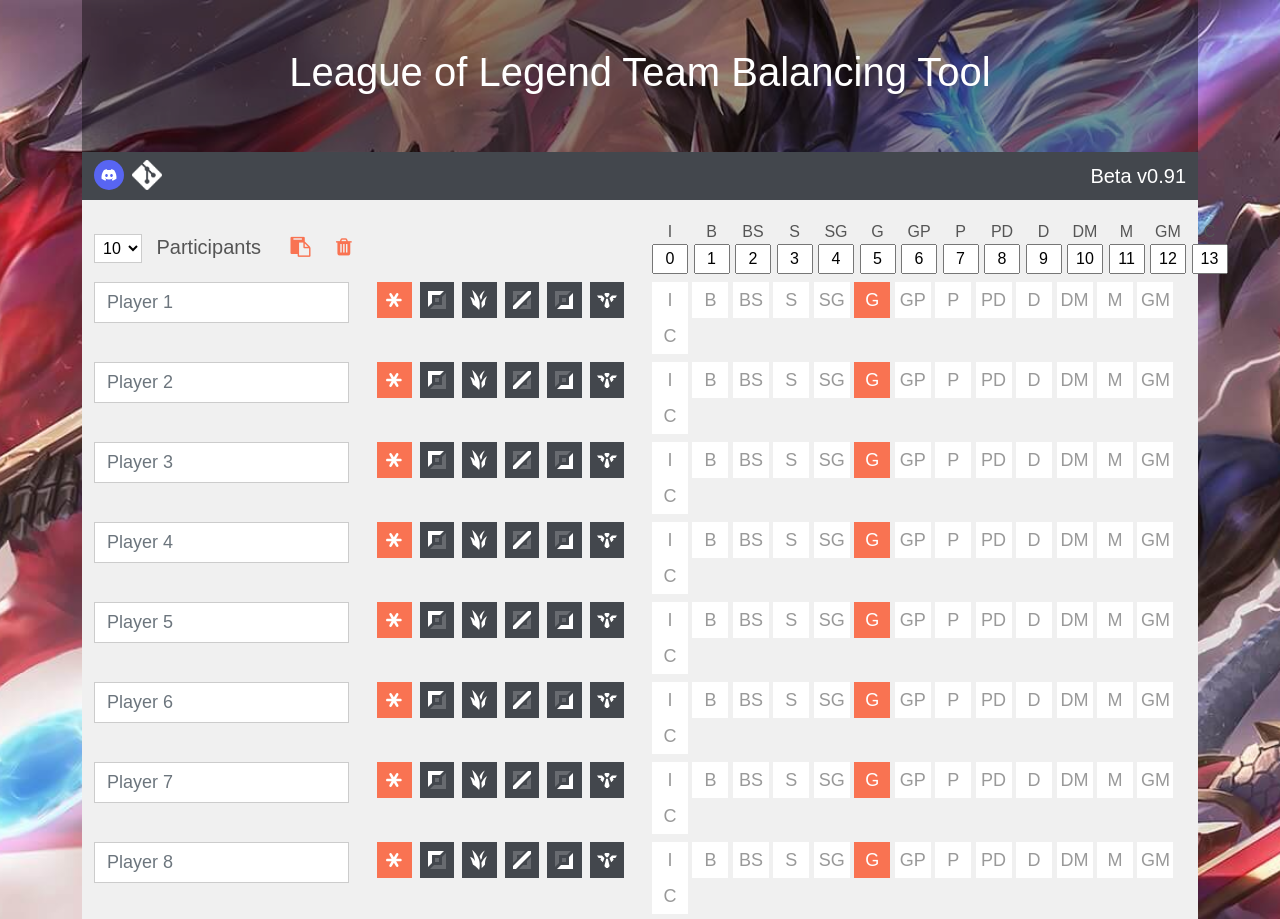
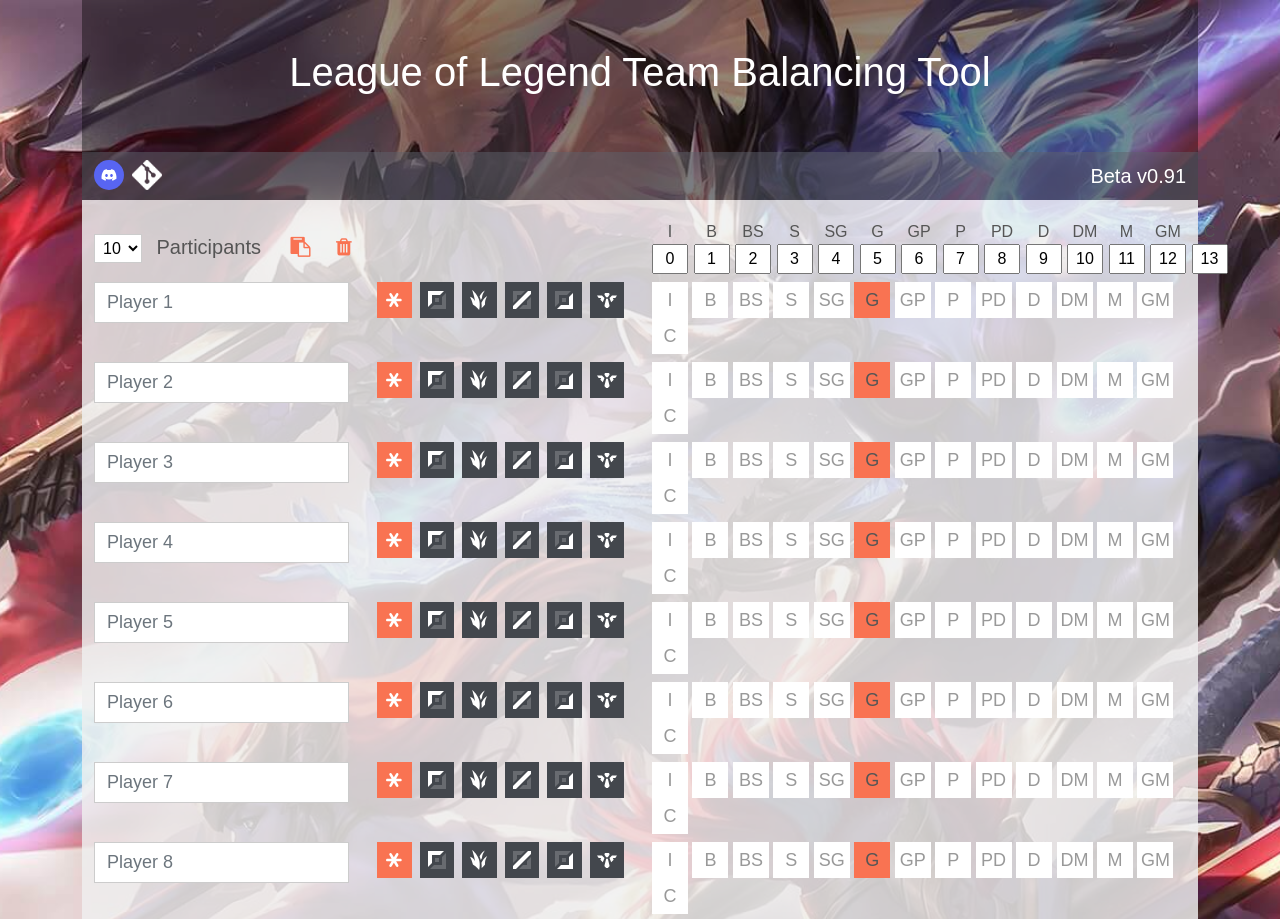
Before and after one commit to seanchoi-dev/seanchoi-dev.github.io, a plain HTML site: page lol-team/index.html in a window 1280 px wide. Shown: the top 919 px of the page. Drawn offline with nearby package versions, Linux system fonts and the light colour scheme.

Commit message:
style updates

```diff
--- a/lol-team/index.html
+++ b/lol-team/index.html
@@ -15,7 +15,7 @@
             <div class="container">
                 <div class="title py-5 text-center text-white"><h1>League of Legend Team Balancing Tool</h1></div>
                 <form id="mix_form" name="mix" autocomplete="on" onsubmit="return submitted()">
-                    <div class="bg-dark-grey">
+                    <div class="bg-dark-grey-opacity">
                         <div class="container">
                             <div class="d-flex py-2 justify-content-between">
                                 <div class="socials d-flex gap-2">
@@ -32,7 +32,7 @@
                             </div>
                         </div>
                     </div>
-                    <div class="bg-grey">
+                    <div class="bg-grey-opacity">
                         <div class="container padding-bloc position-relative">
                             <div class="general-config row align-items-center">
                                 <div class="form-group col-6">
--- a/lol-team/lol-team.css
+++ b/lol-team/lol-team.css
@@ -1,3 +1,11 @@
+.bg-grey-opacity {
+    background-color: #f0f0f0d4;
+}
+
+.bg-dark-grey-opacity {
+    background-color: #43474db3;
+}
+
 .label-position {
     background-color: #43474d;
     background-position: center;
@@ -9,7 +17,10 @@ label:active,
 label:focus,
 label.active {
     background-color: #f97352;
-    color: #fff;
+    color: #555;
+}
+.head-label:hover {
+    background: inherit;
 }
 
 .label-position-all {
@@ -42,7 +53,6 @@ label.active {
     font-weight: 400;
     color: #333;
     margin-bottom: 0;
-    background-color: #43474d;
 }
 .level {
     width: 65.1px;
@@ -108,6 +118,7 @@ main {
     bottom: 35px;
     border: 1px solid;
     border-radius: 30px;
+    background-color: #f1f3f4;
 }
 
 .level-config label {
```
Also changed, not shown: lol-team/team-match-results.html (+1 -1 lines).
